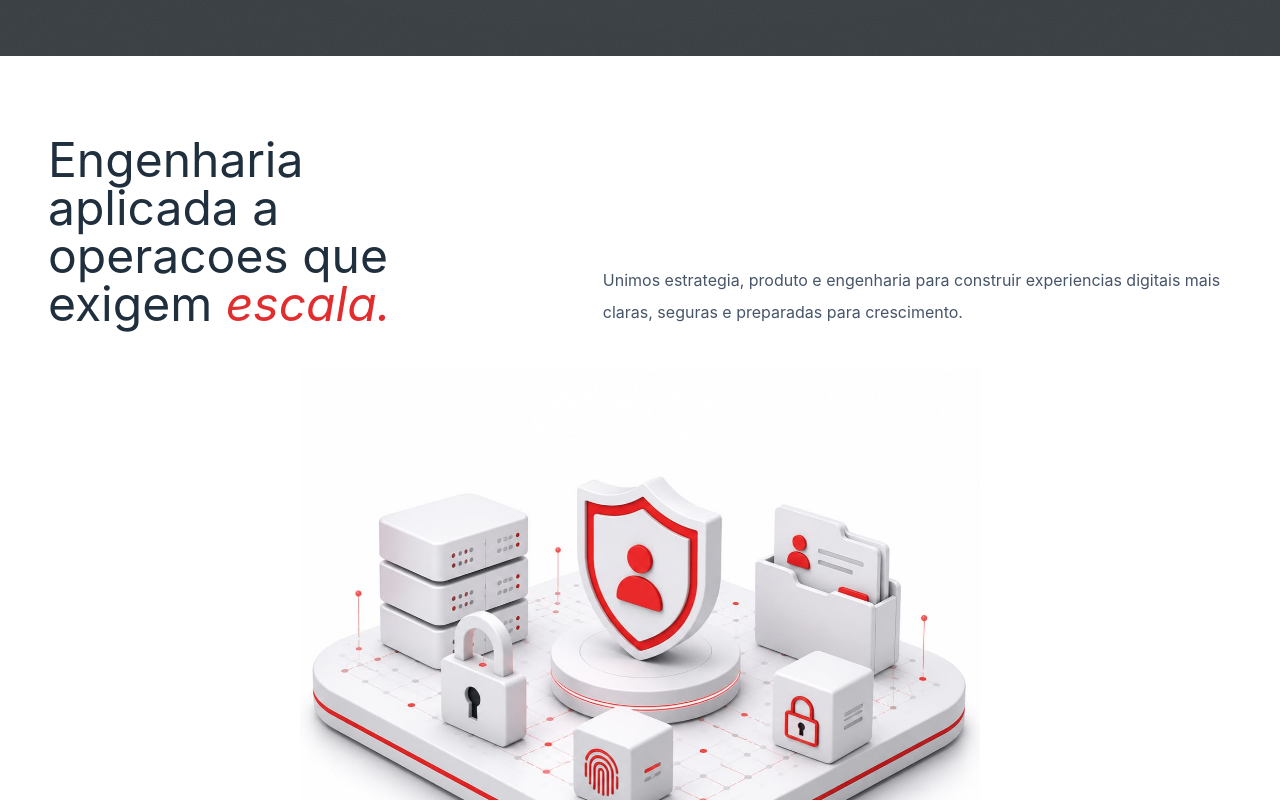
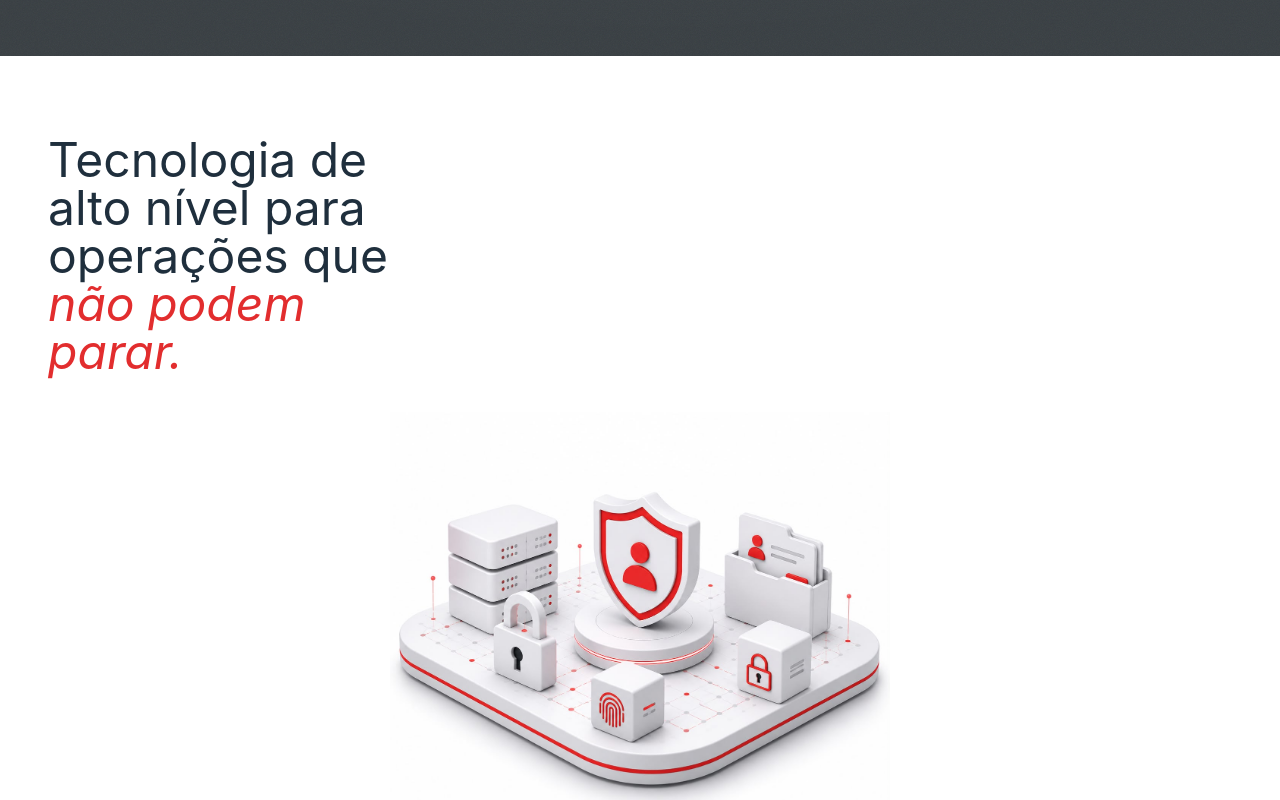
Before and after one commit to Fcondera/condertechpage, a Next.js app in the folder project/: page / in a window 1280 px wide. Shown: the part 2500-3300 px from the top of the page. Built offline with nearby package versions, Linux system fonts and the light colour scheme.

Commit message:
shrink visual carousel images

```diff
--- a/project/src/components/LandingVisualSection.tsx
+++ b/project/src/components/LandingVisualSection.tsx
@@ -73,14 +73,10 @@ const LandingVisualSection = () => {
         >
           <div>
             <h2 className="max-w-[12ch] font-inter text-[28px] font-normal leading-[1.08] text-[#1f2f3d] sm:text-4xl lg:text-5xl">
-              Engenharia aplicada a operacoes que exigem{" "}
-              <span className="italic text-[#e22d2e]">escala.</span>
+              Tecnologia de alto nível para operações que{" "}
+              <span className="italic text-[#e22d2e]">não podem parar.</span>
             </h2>
           </div>
-          <p className="mt-6 max-w-2xl font-inter text-sm leading-7 text-slate-600 sm:text-base lg:ml-auto lg:mt-0 lg:leading-8">
-            Unimos estrategia, produto e engenharia para construir experiencias
-            digitais mais claras, seguras e preparadas para crescimento.
-          </p>
         </div>
 
         <div className="overflow-hidden">
@@ -91,12 +87,12 @@ const LandingVisualSection = () => {
             {showcases.map((item, index) => (
               <div key={item.title} className="w-full shrink-0">
                 <Link href={item.href} className="block">
-                  <div className="relative mx-auto mt-2 aspect-[4/3] w-full max-w-[330px] overflow-hidden bg-white sm:max-w-[560px] lg:max-w-[720px] xl:max-w-[760px]">
+                  <div className="relative mx-auto mt-1 aspect-[4/3] w-full max-w-[280px] overflow-hidden bg-white sm:max-w-[420px] lg:max-w-[520px] xl:max-w-[560px]">
                     <Image
                       src={item.image}
                       alt={item.title}
                       fill
-                      sizes="(min-width: 1280px) 760px, (min-width: 1024px) 720px, (min-width: 640px) 560px, 100vw"
+                      sizes="(min-width: 1280px) 560px, (min-width: 1024px) 520px, (min-width: 640px) 420px, 100vw"
                       priority={active === index}
                       className="object-contain"
                     />
```
